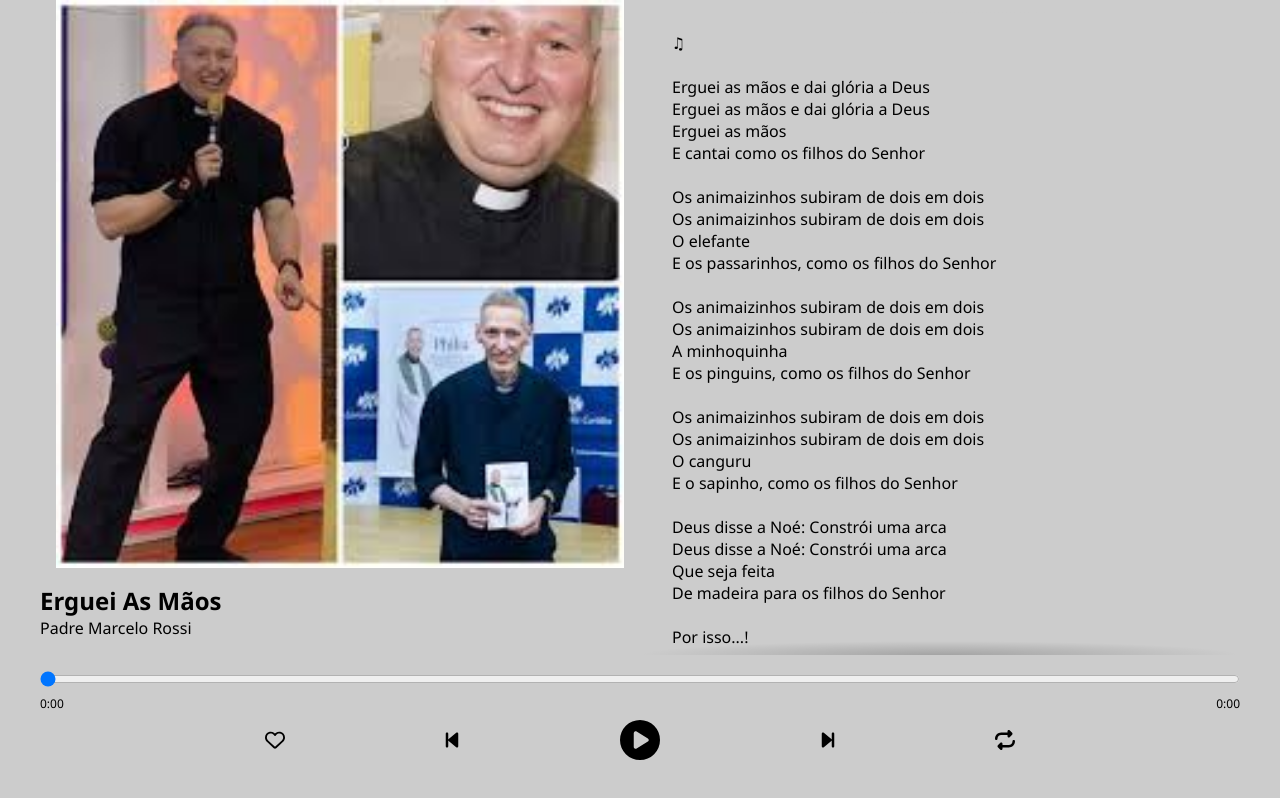
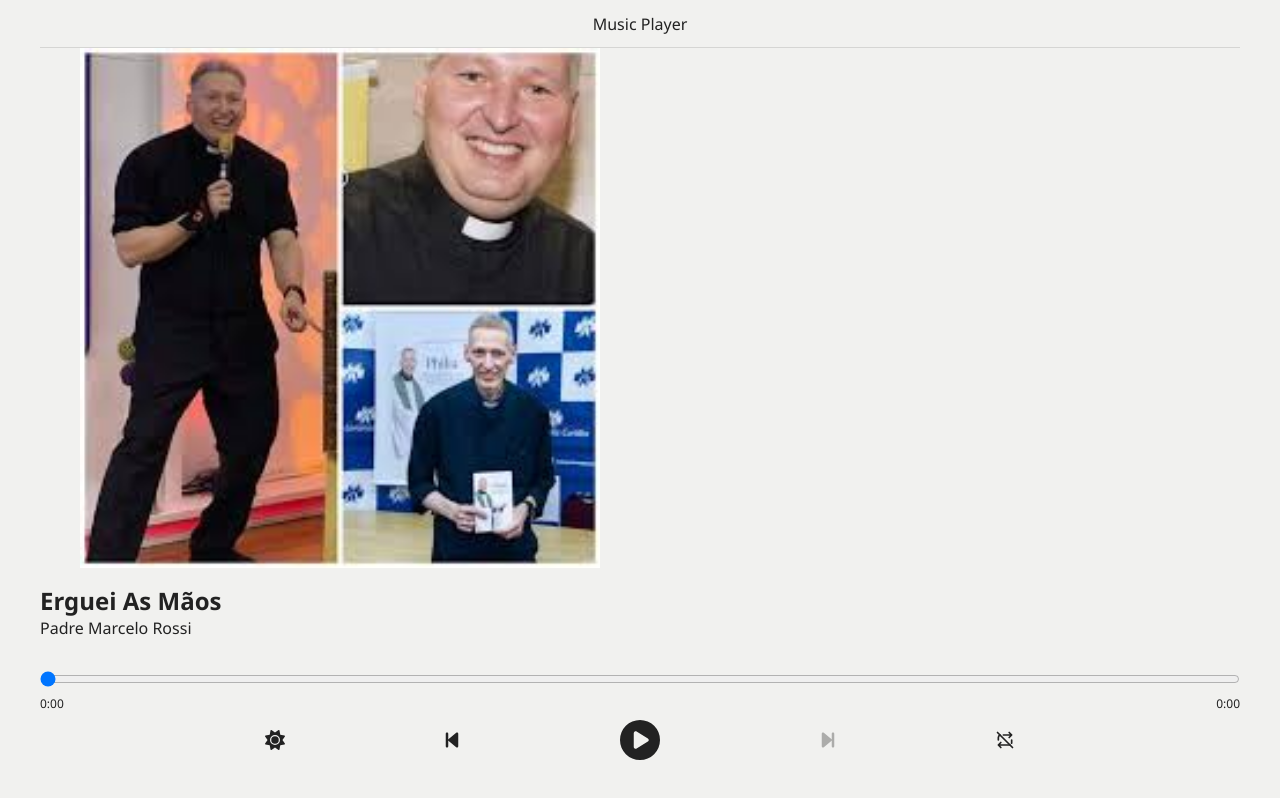
Before and after one commit to gabriel-dp/Music-Player, a React (Vite) app: page / in a window 1280 px wide. Built offline with nearby package versions, Linux system fonts and the light colour scheme.

Commit message:
:sparkles: Add themes and improve controls

```diff
--- a/src/App.tsx
+++ b/src/App.tsx
@@ -1,17 +1,23 @@
+import { useState } from "react";
 import { ThemeProvider } from "styled-components";
 
 import Home from "@/pages/Home";
 import GlobalStyle from "@/styles/global";
-import { AppTheme } from "./styles/themes";
 import { LightTheme } from "@/styles/themes/themeLight";
+import { DarkTheme } from "./styles/themes/themeDark";
 
 export default function App() {
-	const theme: AppTheme = LightTheme;
+	const [darkMode, setDarkMode] = useState(false);
+	const theme = darkMode ? DarkTheme : LightTheme;
+
+	function toggleDarkMode() {
+		setDarkMode((state) => !state);
+	}
 
 	return (
 		<ThemeProvider theme={theme}>
 			<GlobalStyle theme={theme} />
-			<Home />
+			<Home darkMode={darkMode} toggleDarkMode={toggleDarkMode} />
 		</ThemeProvider>
 	);
 }
--- /dev/null
+++ b/src/components/Header/index.tsx
@@ -0,0 +1,5 @@
+import { HeaderContainer } from "./styles";
+
+export default function Header() {
+	return <HeaderContainer>Music Player</HeaderContainer>;
+}
--- /dev/null
+++ b/src/components/Header/styles.ts
@@ -0,0 +1,11 @@
+import styled from "styled-components";
+
+export const HeaderContainer = styled.header`
+	height: min(100%, 3rem);
+	width: 100%;
+	border-bottom: 1px solid ${(props) => props.theme.text}22;
+
+	display: flex;
+	align-items: center;
+	justify-content: center;
+`;
--- a/src/components/MusicControls/index.tsx
+++ b/src/components/MusicControls/index.tsx
@@ -4,11 +4,13 @@ import {
 	FaCirclePlay as Play,
 	FaBackwardStep as Previous,
 	FaForwardStep as Next,
-	FaRepeat as Loop,
-	FaRegHeart as Favorite,
 	FaAlignCenter as Lyrics,
 	FaX as Close,
+	FaMoon as Dark,
+	FaSun as Light,
 } from "react-icons/fa6";
+
+import { TbRepeat as LoopOn, TbRepeatOff as LoopOff } from "react-icons/tb";
 
 import { ButtonsContainer, ButtonsRow } from "./styles";
 
@@ -17,6 +19,11 @@ interface MusicControlsI {
 	togglePlaying: () => void;
 	isLyricsOpen: boolean;
 	setIsLyricsOpen: (value: React.SetStateAction<boolean>) => void;
+	reset: () => void;
+	loop: boolean;
+	toggleLoop: () => void;
+	darkMode: boolean;
+	toggleDarkMode: () => void;
 }
 
 export default function MusicControls(props: MusicControlsI) {
@@ -39,20 +46,20 @@ export default function MusicControls(props: MusicControlsI) {
 	return (
 		<ButtonsContainer>
 			<ButtonsRow>
-				<button>
-					<Favorite className="icon" />
+				<button onClick={props.toggleDarkMode}>
+					{props.darkMode ? <Dark className="icon" /> : <Light className="icon" />}
 				</button>
-				<button>
+				<button onClick={props.reset}>
 					<Previous className="icon" />
 				</button>
 				<button className="main" onClick={props.togglePlaying}>
 					{props.isPlaying ? <Pause className="icon" /> : <Play className="icon" />}
 				</button>
-				<button>
+				<button className="disabled">
 					<Next className="icon" />
 				</button>
-				<button>
-					<Loop className="icon" />
+				<button onClick={props.toggleLoop}>
+					{props.loop ? <LoopOn className="icon" /> : <LoopOff className="icon" />}
 				</button>
 			</ButtonsRow>
 			{showLyricsButton && (
--- a/src/components/MusicControls/styles.ts
+++ b/src/components/MusicControls/styles.ts
@@ -29,6 +29,7 @@ export const ButtonsRow = styled.div`
 
 		.icon {
 			font-size: 1.25rem;
+			color: ${(props) => props.theme.text};
 		}
 	}
 
@@ -39,12 +40,18 @@ export const ButtonsRow = styled.div`
 	}
 
 	.text {
-		border: 1px solid #000;
+		border: 1px solid ${(props) => props.theme.text};
+		color: ${(props) => props.theme.text};
 		padding: 0.5rem 1rem;
+		transition: all 0.25s ease-in-out;
 
 		&:hover {
-			background-color: #000;
-			color: #fff;
+			background-color: ${(props) => props.theme.text};
+			color: ${(props) => props.theme.background};
+
+			.icon {
+				color: ${(props) => props.theme.background};
+			}
 		}
 
 		.icon {
@@ -52,4 +59,9 @@ export const ButtonsRow = styled.div`
 			margin-left: 0.5rem;
 		}
 	}
+
+	.disabled {
+		opacity: 0.33;
+		cursor: not-allowed;
+	}
 `;
--- a/src/hooks/useMusicPlayer.tsx
+++ b/src/hooks/useMusicPlayer.tsx
@@ -6,7 +6,7 @@ interface useMusicPlayerReturn {
 	music: Music | undefined;
 	isPlaying: boolean;
 	pause: () => void;
-	resume: () => void;
+	play: () => void;
 	togglePlaying: () => void;
 	setMusic: (music: Music) => void;
 	duration: number;
@@ -14,7 +14,7 @@ interface useMusicPlayerReturn {
 	setTime: (time: number) => void;
 }
 
-export default function useMusicPlayer(initialMusic?: Music): useMusicPlayerReturn {
+export default function useMusicPlayer(initialMusic: Music | undefined, loop: boolean): useMusicPlayerReturn {
 	const [isPlaying, setIsPlaying] = useState<boolean>(false);
 	const [music, setMusic] = useState<Music | undefined>(initialMusic);
 
@@ -31,28 +31,36 @@ export default function useMusicPlayer(initialMusic?: Music): useMusicPlayerRetu
 	const pause = useCallback(() => {
 		audio.pause();
 	}, [audio]);
-	const resume = useCallback(() => {
+	const play = useCallback(() => {
 		audio.play();
 	}, [audio]);
-	const togglePlaying = () => (isPlaying ? pause() : resume());
+	const togglePlaying = () => (isPlaying ? pause() : play());
 
 	// Change current time
-	const setTime = (time: number) => {
-		audio.currentTime = time;
-		setCurrentTime(time);
-	};
+	const setTime = useCallback(
+		(time: number) => {
+			audio.currentTime = time;
+			setCurrentTime(time);
+		},
+		[audio]
+	);
 
 	// Handles the end of the audio
 	useEffect(() => {
 		function end() {
-			setIsPlaying(false);
+			if (loop) {
+				setTime(0);
+				play();
+			} else {
+				setIsPlaying(false);
+			}
 		}
 
 		audio.addEventListener("ended", end);
 		return () => {
 			audio.removeEventListener("ended", end);
 		};
-	}, [audio]);
+	}, [audio, loop, setTime, play]);
 
 	// Updates the current isPlaying state based on audio
 	useEffect(() => {
@@ -96,7 +104,7 @@ export default function useMusicPlayer(initialMusic?: Music): useMusicPlayerRetu
 		music,
 		isPlaying,
 		pause,
-		resume,
+		play,
 		togglePlaying,
 		setMusic,
 		duration,
--- a/src/pages/Home/index.tsx
+++ b/src/pages/Home/index.tsx
@@ -4,18 +4,42 @@ import useMusicPlayer from "@/hooks/useMusicPlayer";
 import { isCurrentVerse } from "@/utils/lyricsUtils";
 import TimeSlider from "@/components/TimeSlider";
 import MusicImage from "@/components/MusicImage";
+import MusicControls from "@/components/MusicControls";
+import Header from "@/components/Header";
 import { example } from "@/data/example";
 
-import { Background, ControlsContainer, DataContainer, LyricsContainer, MusicPlayerContainer } from "./styles";
-import MusicControls from "@/components/MusicControls";
+import {
+	Background,
+	ControlsContainer,
+	DataContainer,
+	HeaderContainer,
+	LyricsContainer,
+	MusicPlayerContainer,
+} from "./styles";
 
-export default function Home() {
+interface HomeI {
+	darkMode: boolean;
+	toggleDarkMode: () => void;
+}
+
+export default function Home(props: HomeI) {
 	const [isLyricsOpen, setIsLyricsOpen] = useState(false);
-	const { music, ...controls } = useMusicPlayer(example);
+	const [loop, setLoop] = useState(false);
+	const { music, ...controls } = useMusicPlayer(example, loop);
+
+	function toggleLoop() {
+		setLoop((state) => !state);
+	}
+	function reset() {
+		controls.setTime(0);
+	}
 
 	return (
 		<Background>
 			<MusicPlayerContainer $isLyricsOpen={isLyricsOpen.toString()}>
+				<HeaderContainer>
+					<Header />
+				</HeaderContainer>
 				<DataContainer>
 					<MusicImage src={music?.image} alt="Album image" />
 					<div>
@@ -47,6 +71,11 @@ export default function Home() {
 						togglePlaying={controls.togglePlaying}
 						isLyricsOpen={isLyricsOpen}
 						setIsLyricsOpen={setIsLyricsOpen}
+						reset={reset}
+						toggleLoop={toggleLoop}
+						loop={loop}
+						darkMode={props.darkMode}
+						toggleDarkMode={props.toggleDarkMode}
 					/>
 				</ControlsContainer>
 			</MusicPlayerContainer>
--- a/src/pages/Home/styles.ts
+++ b/src/pages/Home/styles.ts
@@ -4,7 +4,6 @@ export const Background = styled.div`
 	width: 100%;
 	height: 100dvh;
 	padding: 0 1.5rem;
-	background-color: #ccc;
 `;
 
 export const MusicPlayerContainer = styled.div<{ $isLyricsOpen: string }>`
@@ -14,22 +13,27 @@ export const MusicPlayerContainer = styled.div<{ $isLyricsOpen: string }>`
 
 	display: grid;
 	grid-template-areas:
+		"head head"
 		"data lyrics"
 		"controls controls";
-	grid-template-rows: 1fr min-content;
+	grid-template-rows: min-content 1fr min-content;
 	grid-template-columns: 1fr 1fr;
 
 	.data,
-	.lyrics {
-		transition: all 0.75s ease-in-out;
+	.lyrics,
+	.head {
+		transition: all 0.625s ease-in-out;
 	}
 
 	@media screen and (max-width: 768px) {
 		display: flex;
 		flex-direction: column;
 
+		.head {
+			height: ${(props) => (props.$isLyricsOpen == "true" ? "0" : "3rem")};
+		}
+
 		.data {
-			transition: all 0.75s ease-in-out;
 			flex-direction: ${(props) => (props.$isLyricsOpen == "true" ? "row" : "column")};
 			justify-content: ${(props) => (props.$isLyricsOpen == "true" ? "flex-start" : "center")};
 			padding: 1rem 0;
@@ -42,6 +46,7 @@ export const MusicPlayerContainer = styled.div<{ $isLyricsOpen: string }>`
 		}
 
 		.lyrics {
+			transition: none;
 			height: ${(props) => (props.$isLyricsOpen == "true" ? 100 : 0)}%;
 			padding: ${(props) => (props.$isLyricsOpen == "true" ? "1.5rem" : 0)} 0;
 		}
@@ -49,6 +54,14 @@ export const MusicPlayerContainer = styled.div<{ $isLyricsOpen: string }>`
 		.controls {
 		}
 	}
+`;
+
+export const HeaderContainer = styled.header.attrs({ className: "head" })`
+	grid-area: head;
+
+	height: 3rem;
+	width: 100%;
+	overflow: hidden;
 `;
 
 export const DataContainer = styled.div.attrs({
@@ -76,14 +89,13 @@ export const LyricsContainer = styled.div.attrs({
 
 	width: 100%;
 	height: 100%;
-	margin: auto;
 	overflow-y: auto;
 	padding: 2rem;
 
-	background: linear-gradient(#ccc 30%, rgba(255, 255, 255, 0)) center top,
-		linear-gradient(rgba(255, 255, 255, 0), #ccc 70%) center bottom,
-		radial-gradient(farthest-side at 50% 0, rgba(0, 0, 0, 0.2), rgba(0, 0, 0, 0)) center top,
-		radial-gradient(farthest-side at 50% 100%, rgba(0, 0, 0, 0.2), rgba(0, 0, 0, 0)) center bottom;
+	background: linear-gradient(${(props) => props.theme.background} 30%, rgba(255, 255, 255, 0)) center top,
+		linear-gradient(rgba(255, 255, 255, 0), ${(props) => props.theme.background} 70%) center bottom,
+		radial-gradient(farthest-side at 50% 0, ${(props) => props.theme.dark}44, rgba(0, 0, 0, 0)) center top,
+		radial-gradient(farthest-side at 50% 100%, ${(props) => props.theme.dark}44, rgba(0, 0, 0, 0)) center bottom;
 
 	background-repeat: no-repeat;
 	background-size: 100% 40px, 100% 40px, 100% 14px, 100% 14px;
@@ -95,7 +107,7 @@ export const LyricsContainer = styled.div.attrs({
 
 	.current {
 		font-weight: bold;
-		color: blue;
+		color: ${(props) => props.theme.primary};
 	}
 
 	.normal {
--- a/src/styles/themes/index.ts
+++ b/src/styles/themes/index.ts
@@ -4,13 +4,8 @@ export type HexColor = `#${string}`;
 
 export interface AppTheme extends DefaultTheme {
 	primary: HexColor;
-	primaryText: HexColor;
-	primaryHighlight: HexColor;
-	secondary: HexColor;
 	text: HexColor;
 	background: HexColor;
 	light: HexColor;
 	dark: HexColor;
-	lightDark: HexColor;
-	darkLight: HexColor;
 }
--- a/src/styles/themes/themeDark.ts
+++ b/src/styles/themes/themeDark.ts
@@ -1,14 +1,9 @@
 import { AppTheme } from "@/styles/themes";
 
 export const DarkTheme: AppTheme = {
-	primary: "#FFF",
-	primaryText: "#FFF",
-	primaryHighlight: "#FFF",
-	secondary: "#FFF",
-	text: "#000",
-	background: "#FFF",
-	light: "#FFF",
-	dark: "#FFF",
-	lightDark: "#FFF",
-	darkLight: "#FFF",
+	primary: "#1fb4b8",
+	text: "#FFFFFF",
+	background: "#111111",
+	light: "#FFFFFF",
+	dark: "#000000",
 };
--- a/src/styles/themes/themeLight.ts
+++ b/src/styles/themes/themeLight.ts
@@ -1,14 +1,9 @@
 import { AppTheme } from "@/styles/themes";
 
 export const LightTheme: AppTheme = {
-	primary: "#FFF",
-	primaryText: "#FFF",
-	primaryHighlight: "#FFF",
-	secondary: "#FFF",
-	text: "#000",
-	background: "#FFF",
-	light: "#FFF",
-	dark: "#FFF",
-	lightDark: "#FFF",
-	darkLight: "#FFF",
+	primary: "#308280",
+	text: "#222222",
+	background: "#F1F1EF",
+	light: "#FFFFFF",
+	dark: "#000000",
 };
```
